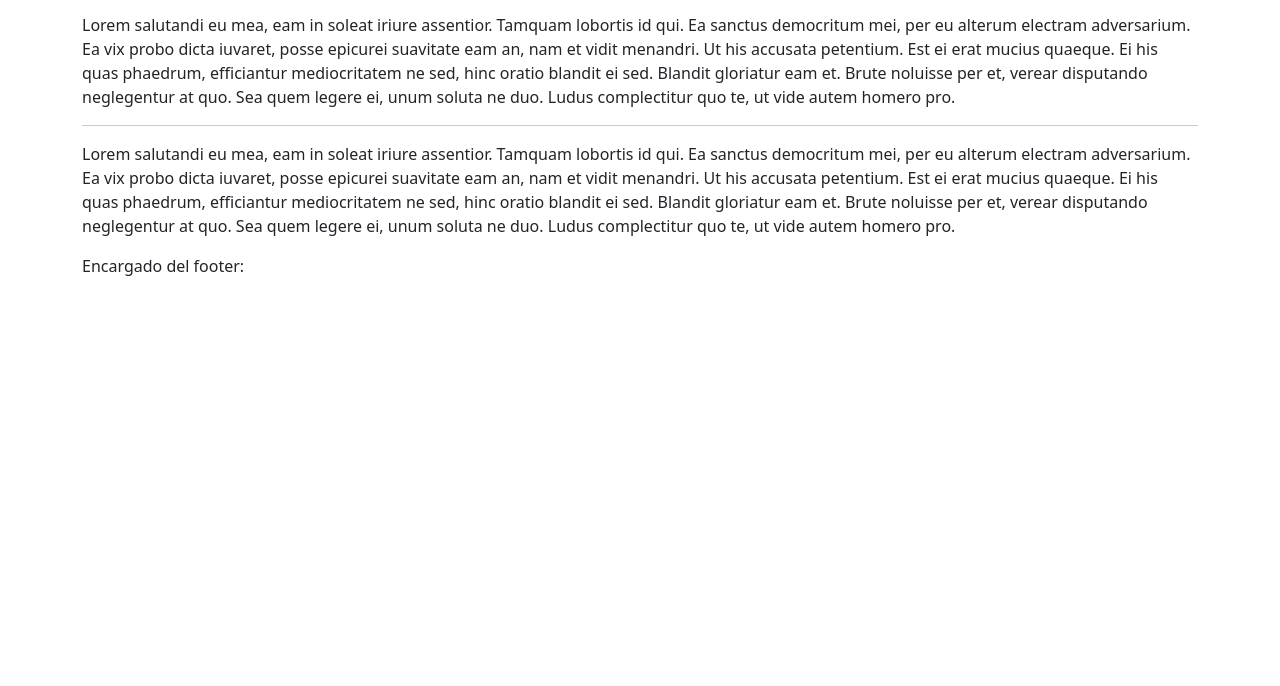
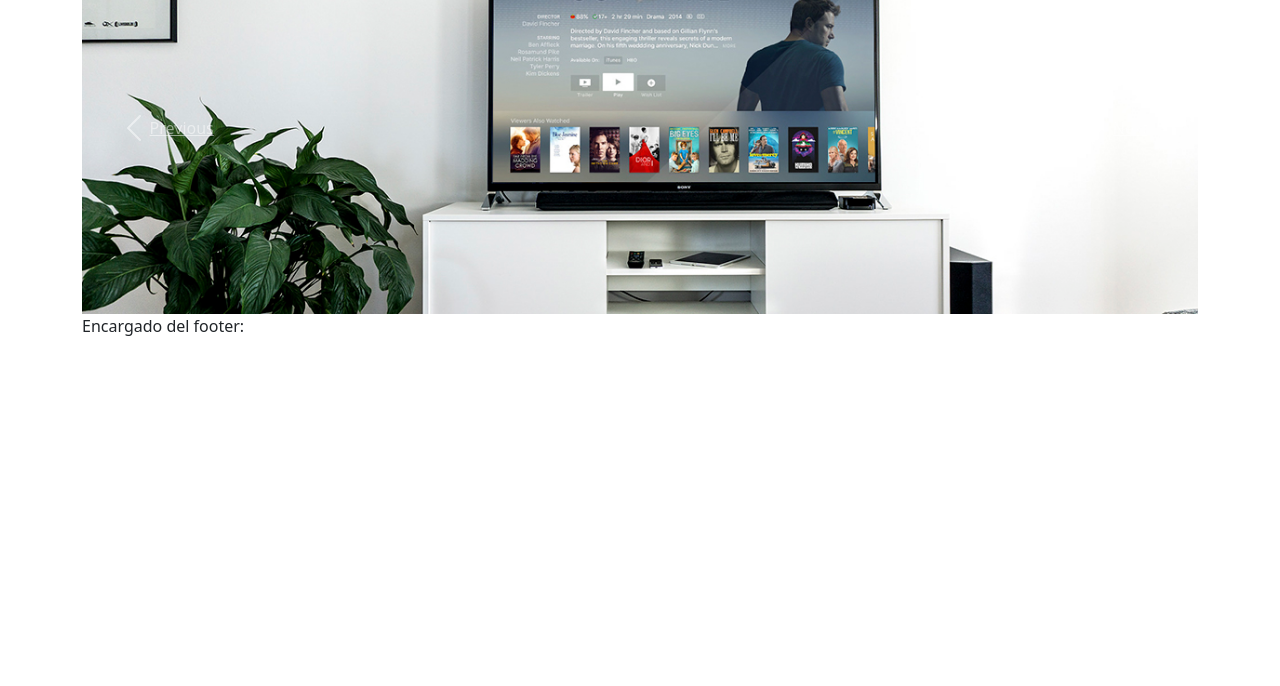
Before and after one commit to Raksuz/Colabora, a plain HTML site: page index.html in a window 1280 px wide. Shown: the part 114-800 px from the top of the page. Drawn offline with nearby package versions, Linux system fonts and the light colour scheme.

Commit message:
Se agrego el slider al contenido

```diff
--- a/index.html
+++ b/index.html
@@ -12,15 +12,36 @@
         <h1>Encargado del header: </h1>
     </header>
     <main class="container">
-        <h2>Contenido Principal</h2>
-        <hr>
-        <p>Lorem salutandi eu mea, eam in soleat iriure assentior. Tamquam lobortis id qui. Ea sanctus democritum mei, per eu alterum electram adversarium. Ea vix probo dicta iuvaret, posse epicurei suavitate eam an, nam et vidit menandri. Ut his accusata petentium.
-
-            Est ei erat mucius quaeque. Ei his quas phaedrum, efficiantur mediocritatem ne sed, hinc oratio blandit ei sed. Blandit gloriatur eam et. Brute noluisse per et, verear disputando neglegentur at quo. Sea quem legere ei, unum soluta ne duo. Ludus complectitur quo te, ut vide autem homero pro.</p>
-        <hr>
-        <p>Lorem salutandi eu mea, eam in soleat iriure assentior. Tamquam lobortis id qui. Ea sanctus democritum mei, per eu alterum electram adversarium. Ea vix probo dicta iuvaret, posse epicurei suavitate eam an, nam et vidit menandri. Ut his accusata petentium.
-
-            Est ei erat mucius quaeque. Ei his quas phaedrum, efficiantur mediocritatem ne sed, hinc oratio blandit ei sed. Blandit gloriatur eam et. Brute noluisse per et, verear disputando neglegentur at quo. Sea quem legere ei, unum soluta ne duo. Ludus complectitur quo te, ut vide autem homero pro.</p>
+        <div class="row">
+            <div class="col">
+                <div id="slider" class="carousel slide" data-ride="carousel">
+                  <ol class="carousel-indicators">
+                    <li data-target="#slider" data-slide-to="0" class="active"></li>
+                    <li data-target="#slider" data-slide-to="1"></li>
+                    <li data-target="#slider" data-slide-to="2"></li>
+                  </ol>
+                  <div class="carousel-inner">
+                    <div class="carousel-item active">
+                      <img src="img/s1.jpg" class="d-block w-100" alt="...">
+                    </div>
+                    <div class="carousel-item">
+                      <img src="img/s2.jpg" class="d-block w-100" alt="...">
+                    </div>
+                    <div class="carousel-item">
+                      <img src="img/s3.jpg" class="d-block w-100" alt="...">
+                    </div>
+                  </div>
+                  <a class="carousel-control-prev" href="#slider" role="button" data-slide="prev">
+                    <span class="carousel-control-prev-icon" aria-hidden="true"></span>
+                    <span class="sr-only">Previous</span>
+                  </a>
+                  <a class="carousel-control-next" href="#slider" role="button" data-slide="next">
+                    <span class="carousel-control-next-icon" aria-hidden="true"></span>
+                    <span class="sr-only">Next</span>
+                  </a>
+                </div>
+            </div>
+        </div>
 
     </main>
     <footer class="container">
```
